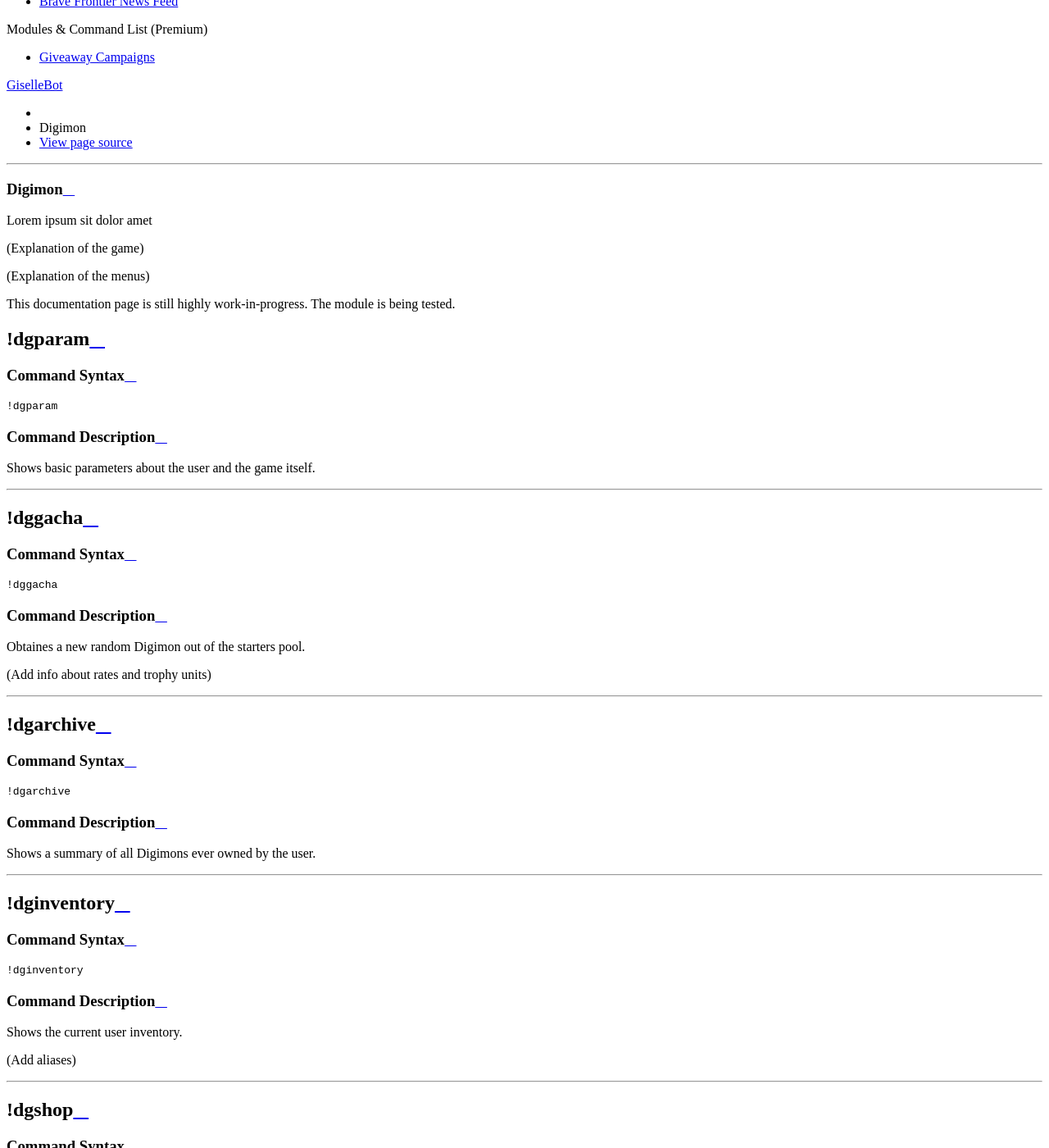
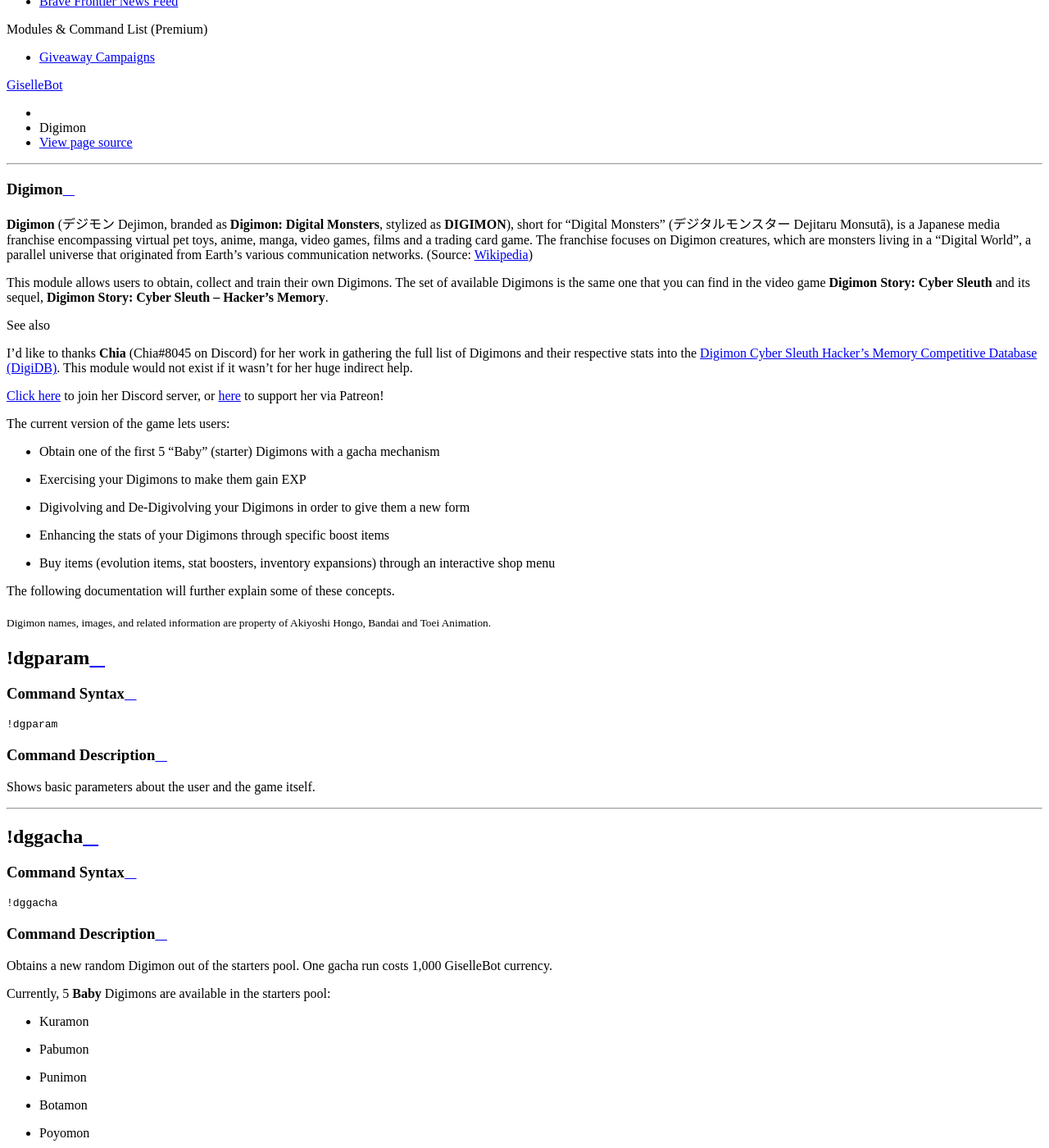
Before and after one commit to cycloptux/GiselleBot-Documentation, a Sphinx documentation site: the page built from docs/source/modules/digimon.rst, in a window 1280 px wide and 1400 px high, scrolled down 1744 px. Shown: the whole window at 82% size. Built offline with Sphinx 7.4.7 and the Read the Docs theme 2.0.0, drawn with Linux system fonts in a browser that asks for light colours; some of the changed text lies outside the part shown.

Commit message:
Digimon documentation updated.

```diff
--- a/docs/source/modules/digimon.rst
+++ b/docs/source/modules/digimon.rst
@@ -4,13 +4,26 @@
 Digimon
 *******
 
-Lorem ipsum sit dolor amet
+**Digimon** (デジモン Dejimon, branded as **Digimon: Digital Monsters**, stylized as **DIGIMON**), short for "Digital Monsters" (デジタルモンスター Dejitaru Monsutā), is a Japanese media franchise encompassing virtual pet toys, anime, manga, video games, films and a trading card game. The franchise focuses on Digimon creatures, which are monsters living in a "Digital World", a parallel universe that originated from Earth's various communication networks. (Source: `Wikipedia <https://en.wikipedia.org/wiki/Digimon>`_)
 
-(Explanation of the game)
+This module allows users to obtain, collect and train their own Digimons. The set of available Digimons is the same one that you can find in the video game **Digimon Story: Cyber Sleuth** and its sequel, **Digimon Story: Cyber Sleuth – Hacker's Memory**.
 
-(Explanation of the menus)
+.. seealso::
+    I'd like to thanks **Chia** (Chia#8045 on Discord) for her work in gathering the full list of Digimons and their respective stats into the `Digimon Cyber Sleuth Hacker's Memory Competitive Database (DigiDB) <http://digidb.io/>`_. This module would not exist if it wasn't for her huge indirect help.
 
-This documentation page is still highly work-in-progress. The module is being tested.
+    `Click here <https://discord.gg/ynWMccz>`_ to join her Discord server, or `here <https://www.patreon.com/digidb>`_ to support her via Patreon!
+
+The current version of the game lets users:
+
+* Obtain one of the first 5 "Baby" (starter) Digimons with a gacha mechanism
+* Exercising your Digimons to make them gain EXP
+* Digivolving and De-Digivolving your Digimons in order to give them a new form
+* Enhancing the stats of your Digimons through specific boost items
+* Buy items (evolution items, stat boosters, inventory expansions) through an interactive shop menu
+
+The following documentation will further explain some of these concepts.
+
+| :sub:`Digimon names, images, and related information are property of Akiyoshi Hongo, Bandai and Toei Animation.`
 
 |bot_prefix|\ dgparam
 ---------------------
@@ -38,9 +51,25 @@
 
 Command Description
 ^^^^^^^^^^^^^^^^^^^
-Obtaines a new random Digimon out of the starters pool.
+Obtains a new random Digimon out of the starters pool. One gacha run costs 1,000 |bot_name| currency.
 
-(Add info about rates and trophy units)
+Currently, 5 **Baby** Digimons are available in the starters pool:
+
+* Kuramon
+* Pabumon
+* Punimon
+* Botamon
+* Poyomon
+
+Each one of these Digimons have a 19.8% chance of being obtained, for a total of 99%. The last 1% is evenly split (0.2% each) on the following 5 **trophy units**:
+
+* Alphamon NX
+* Crusadermon NX
+* Leopardmon NX
+* Omnimon NX
+* Gallantmon NX
+
+The NX units cannot be evolved, or obtained through evolution.
 
 ....
 
@@ -66,13 +95,11 @@
 ^^^^^^^^^^^^^^
 .. parsed-literal::
 
-    |bot_prefix|\ dginventory
+    |bot_prefix|\ dginv
 
 Command Description
 ^^^^^^^^^^^^^^^^^^^
 Shows the current user inventory.
-
-(Add aliases)
 
 ....
 
@@ -100,11 +127,11 @@
 ^^^^^^^^^^^^^^
 .. parsed-literal::
 
-    |bot_prefix|\ dgdex [Digimon -partial- name or number]
+    |bot_prefix|\ dgdex [Digimon -partial- name]
 
 Command Description
 ^^^^^^^^^^^^^^^^^^^
-Shows all Digimons currently owned by the user. If a name or number is specified, the output will restrict the list to the corresponding Digimons, if any.
+Shows all Digimons currently owned by the user. If a name is specified, the output will restrict the list to the corresponding Digimon(s), if any.
 
 Partial names are supported (e.g. "pabu" instead of "Pabumon").
 
@@ -135,32 +162,42 @@
 ^^^^^^^^^^^^^^
 .. parsed-literal::
 
-    |bot_prefix|\ dgechain (starting Digimon -partial- name or number) (ending Digimon -partial- name or number)
+    |bot_prefix|\ dgechain (starting Digimon -partial- name) (ending Digimon -partial- name)
 
 Command Description
 ^^^^^^^^^^^^^^^^^^^
-Given two **mandatory** Digimon identifiers (names or numbers), this command shows the Digivolution/Degeneration chain that is needed to go from the first Digimon to the second one, if any.
+Given two **mandatory** Digimon names, this command shows the Digivolution/Degeneration chain that is needed to go from the first Digimon to the second one, if any.
 
 Partial names are supported (e.g. "pabu" instead of "Pabumon").
 
 ....
 
-|bot_prefix|\ dgtrain
----------------------
+|bot_prefix|\ dgexercise
+------------------------
 
 Command Syntax
 ^^^^^^^^^^^^^^
 .. parsed-literal::
 
-    |bot_prefix|\ dgtrain (Digimon -partial- name or number)
+    |bot_prefix|\ dgexer (Digimon -partial- name)
 
 Command Description
 ^^^^^^^^^^^^^^^^^^^
-Sends a Digimon to the Digi-Farm for training. The amount of EXP earned depends on the amount of time that the Digimon will spend in the farm.
+Sends a Digimon to the Digi-Farm for an exercise session. The amount of EXP earned depends on the amount of time that the Digimon will spend in the farm. One exercise session costs 250 |bot_name| currency.
 
 During that time, the Digimon will be unavailable for other uses.
 
-(Add aliases & details)
+The Digimon will receive the EXP immediately: eventual info about a level up event will show up immediately, but you still won't be able to "use" the Digimon until it's done exercising.
+
+You will not receive a warning when the exercise session is done, but you can check the time left in the Digi-Dex page for that Digimon or using |bot_prefix|\ dgfarm.
+
+You must manually retrieve a Digimon from the Digi-Farm once it's done exercising. You must also have at least one free slot in your Digi-Dex when you do so (sending a Digimon to the Digi-Farm temporarily frees up one slot in your Digi-Dex).
+
+.. note::
+    The exercise session curve is based on the following criterias:
+
+    * Shorter times yield more EXP per hour (2,500 EXP in 15 minutes = 10,000 EXP per hour) but cost more currency (2,500 EXP per 250 coins = 10 EXP per coin).
+    * Longer times yield less EXP per hour (10,500 EXP in 8 hours = 1,312.5 EXP per hour) but cost less currency (10,500 EXP per 250 coins = 42 EXP per coin).
 
 ....
 
@@ -171,13 +208,12 @@
 ^^^^^^^^^^^^^^
 .. parsed-literal::
 
-    |bot_prefix|\ dgretrieve (Digimon -partial- name or number)
+    |bot_prefix|\ dgreturn (Digimon -partial- name)
+    |bot_prefix|\ dgret (Digimon -partial- name)
 
 Command Description
 ^^^^^^^^^^^^^^^^^^^
-Returns a Digimon to the user's Digi-Dex once the Digimon has finished training in the Digi-Farm. The Digimon will wait in an "idle" state within the farm until it's manually retrieved.
-
-(Add aliases & details)
+Returns a Digimon to the user's Digi-Dex once it has finished exercising in the Digi-Farm. The Digimon will wait in an "idle" state within the farm until it's manually retrieved.
 
 ....
 
@@ -188,11 +224,11 @@
 ^^^^^^^^^^^^^^
 .. parsed-literal::
 
-    |bot_prefix|\ dgdrop (Digimon -partial- name or number)
+    |bot_prefix|\ dgdrop (Digimon -partial- name)
 
 Command Description
 ^^^^^^^^^^^^^^^^^^^
-(Add aliases & details)
+Sets a Digimon free, dropping it from your Digi-Dex. This action cannot be undone.
 
 ....
 
@@ -203,11 +239,24 @@
 ^^^^^^^^^^^^^^
 .. parsed-literal::
 
-    |bot_prefix|\ dgevolve (Digimon -partial- name or number)
+    |bot_prefix|\ dgevolve (Digimon -partial- name)
 
 Command Description
 ^^^^^^^^^^^^^^^^^^^
-(Add aliases & details)
+Digivolves a Digimon into one of its possible new forms. A Digivolution will always require one or more evolution items, will usually have a level requirement and may have an additional stats requirement.
+
+There are 2 evolution items:
+
+* Digivolution-Chips: these are used for "standard" evolutions.
+* Digi-Eggs: these are used to evolve a Digimon to its "Armor" form. Currently, there are only 3 Armor Digimons: Flamedramon, Magnamon and Rapidmon (Armor). Digi-Eggs cannot be bought and are only obtained through specific giveaways or events.
+
+The stats requirements can be satisfied by raising the Digimon level until its stats are compliant with the evolution requirements, or by using Booster items (bought from the shop). Stat boosts are kept during Digivolution/Degenerations.
+
+The only exception to this is the **ABI** parameter. ABI is only obtained by De-Digivolutions: upon degenerating a Digimon, you will gain 1 point of ABI per 9,900 EXP points that the Digimon has gained in that specific form. ABI is kept during Digivolution/Degenerations.
+
+.. admonition:: Example
+
+    Wizardmon needs 10 ABI to Digivolve into Myotismon. You can exercise Wizardmon (or a lower form that still has a further lower form) until it has gained 99,000 EXP (Lv. 63~64), then Degenerate it to Keramon (which will now have 10 ABI), Digivolve it again to Wizardmon, then up to Myotismon.
 
 ....
 
@@ -218,11 +267,13 @@
 ^^^^^^^^^^^^^^
 .. parsed-literal::
 
-    |bot_prefix|\ dgdegenerate (Digimon -partial- name or number)
+    |bot_prefix|\ dgdegen (Digimon -partial- name)
 
 Command Description
 ^^^^^^^^^^^^^^^^^^^
-(Add aliases & details)
+The opposite of Digivolutions, this command brings back a Digimon to a lower form. The only requirement of doing so is that the lower form you are Degenerating to must be one you have already obtained in the past.
+
+You can check the list of Digimons you have seen in the past with |bot_prefix| dgarchive.
 
 ....
 
@@ -237,7 +288,7 @@
 
 Command Description
 ^^^^^^^^^^^^^^^^^^^
-(Add aliases & details)
+Uses an item. You can select the specific item and the quantity to use through an interactive menu.
 
 ....
 
@@ -252,7 +303,7 @@
 
 Command Description
 ^^^^^^^^^^^^^^^^^^^
-(Add aliases & details)
+Drops an item. You can select the specific item and the quantity to drop through an interactive menu. This action cannot be undone.
 
 ....
 
@@ -263,8 +314,8 @@
 ^^^^^^^^^^^^^^
 .. parsed-literal::
 
-    |bot_prefix|\ dgenhance (Digimon -partial- name or number)
+    |bot_prefix|\ dgenhance (Digimon -partial- name)
 
 Command Description
 ^^^^^^^^^^^^^^^^^^^
-(Add aliases & details)
+Uses an item (e.g. a stat booster item) on a Digimon. You can select the specific item and the quantity to use through an interactive menu.
```
Also changed, not shown: other parts of docs/source/modules/digimon.rst (+1 -1 lines).
